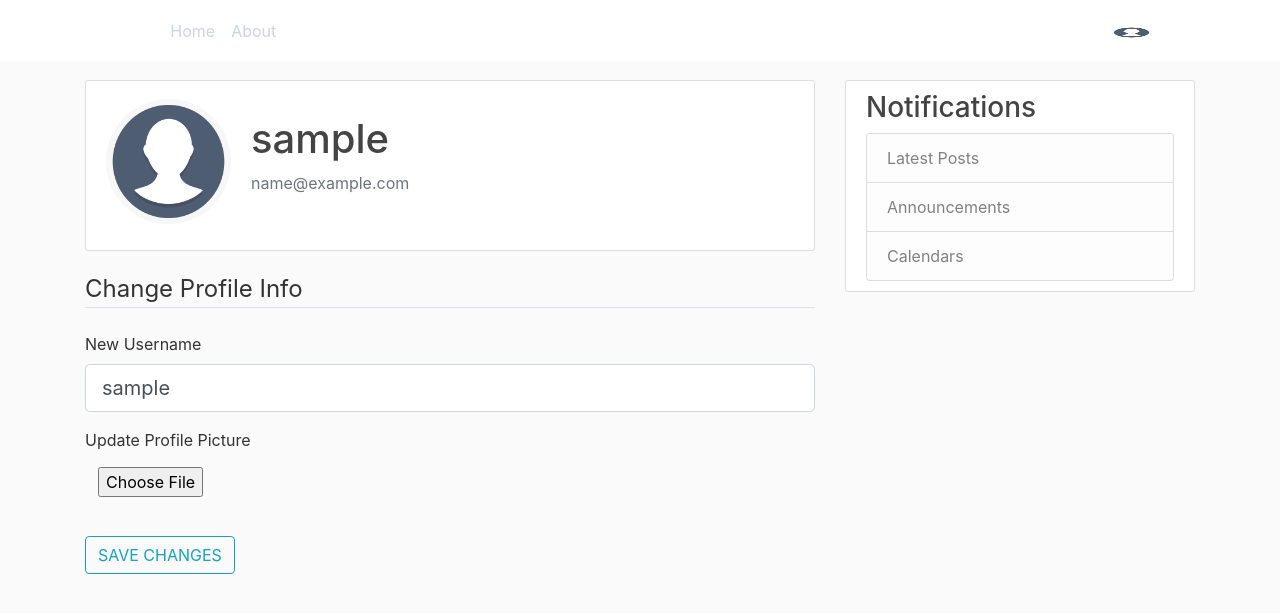
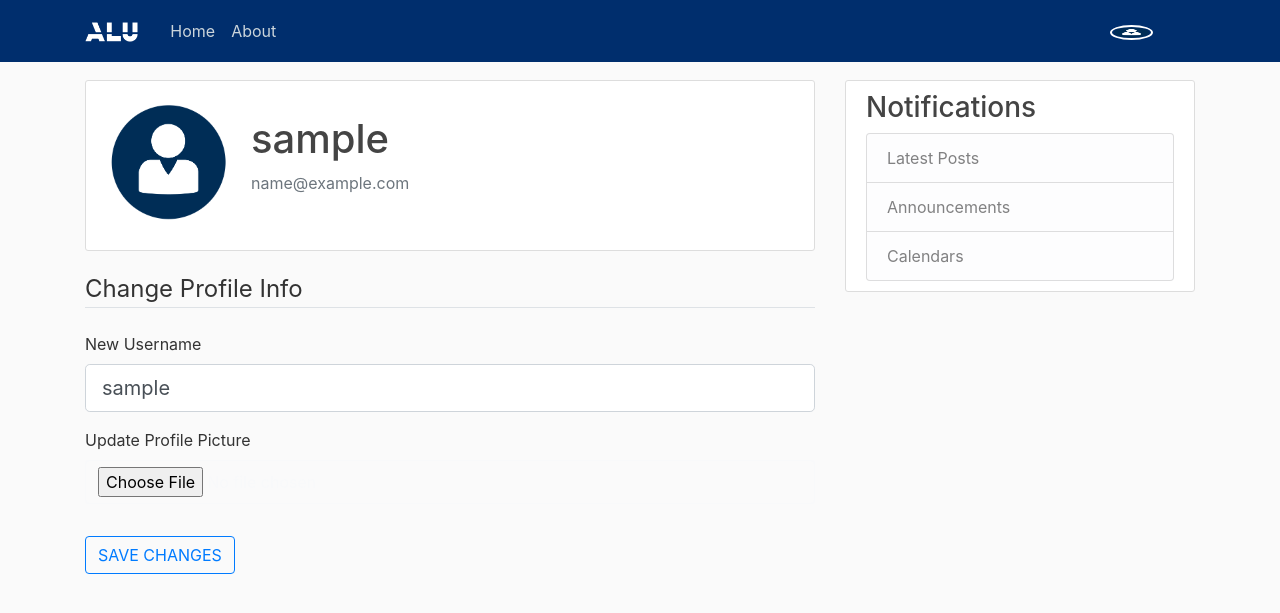
Before and after one commit to ahmedmeshref/ALU_Blog, a Flask app: page /profile/1/update_profile in a window 1280 px wide. Shown: the top 613 px of the page. Run offline with Flask 2, Linux system fonts and the light colour scheme; the visitor is signed in with stand-in values (Sample User, id 1); data comes from the database, SQL or seed files in the repository; some libraries are stand-ins or nearby versions.

Commit message:
all features are working

```diff
--- a/blog/model.py
+++ b/blog/model.py
@@ -13,7 +13,7 @@ class User(db.Model, UserMixin):
     __tablename__ = "user"
     id = db.Column(db.Integer, primary_key=True)
     username = db.Column(db.String(20), unique=True, nullable=False)
-    profile_image = db.Column(db.String(20), nullable=False, default='profile.png')
+    profile_image = db.Column(db.String(20), nullable=False, default='my_profile.png')
     email = db.Column(db.String(50), unique=True, nullable=False)
     # we hash the user password to a 60 string long
     password = db.Column(db.String(60), nullable=False)
--- a/blog/routes.py
+++ b/blog/routes.py
@@ -36,7 +36,7 @@ def register():
     if request.method == 'POST':
         if form.validate_on_submit():
             hashed_pass = bcrypt.generate_password_hash(form.password.data).decode('utf-8')
-            user = User(username=form.username.data, email=form.email.data, password=hashed_pass)
+            user = User(username=form.username.data.title(), email=form.email.data, password=hashed_pass)
             db.session.add(user)
             db.session.commit()
             flash(f"Account created successfully! Now you can login", 'success')
@@ -70,7 +70,7 @@ def login():
 @login_required
 def logout():
     logout_user()
-    return redirect(url_for("home"))
+    return redirect(url_for("login"))
 
 
 @app.route("/profile/<user_id>", methods=['GET', 'POST'])
--- a/blog/templates/base.html
+++ b/blog/templates/base.html
@@ -6,16 +6,17 @@
     <link rel="stylesheet" href="https://stackpath.bootstrapcdn.com/bootstrap/4.3.1/css/bootstrap.min.css"
           integrity="sha384-ggOyR0iXCbMQv3Xipma34MD+dH/1fQ784/j6cY/iJTQUOhcWr7x9JvoRxT2MZw1T" crossorigin="anonymous">
     <link rel="stylesheet" href="{{ url_for('static', filename='styles.css') }}">
+    <link rel="icon" sizes="64x64" href="{{ url_for('static', filename='icon/favicon_.ico') }}">
     {% if title %}
         <title>{{ title }}</title>
     {% else %}
-        <title> Blog Home</title>
+        <title> ALU Blog </title>
     {% endif %}
     {% block head %}{% endblock %}
 </head>
 <body>
     <header class="site-header">
-      <nav class="navbar navbar-expand-md navbar-dark bg-steel fixed-top" >
+      <nav class="navbar navbar-expand-md navbar-dark fixed-top" style="background-color: #002E6D">
         <div class="container">
           <a class="navbar-brand mr-4" href="{{ url_for('home') }}">
               <img src="{{ url_for('static', filename='logo.png')}}" alt="ALU" height="20px">
--- a/blog/templates/edit_profile.html
+++ b/blog/templates/edit_profile.html
@@ -44,7 +44,7 @@
             </div>
         </fieldset>
         <div class="form-group">
-            {{ form.submit(class="btn btn-outline-info") }}
+            {{ form.submit(class="btn btn-outline-primary") }}
         </div>
     </form>
 {% endblock %}
--- a/blog/templates/home.html
+++ b/blog/templates/home.html
@@ -22,7 +22,7 @@
                           {% elif time_diff.seconds//60 %}
                             {{ time_diff.seconds // 60 }} minutes ago
                           {% else %}
-                            1 minute ago
+                            {{ time_diff.seconds // 60 }} seconds ago
                           {% endif %}
                       </small>
                     </div>
--- a/blog/templates/show_post.html
+++ b/blog/templates/show_post.html
@@ -42,8 +42,7 @@
             </div>
           </div>
       </div>
-    <h2><a class="article-title" href="{{ url_for('show_post', username=post.author.username, post_id=post.id) }}">
-        {{ post.title }}</a></h2>
+    <h2>{{ post.title }}</h2>
     <p class="article-content text-dark">{{ post.content }}</p>
   </div>
 </article>
```
Also changed, not shown: test.py (deleted, +0 -9 lines), blog/static/icon/favicon_.ico (added), blog/static/profile_pics/b8930be792643082.png (added), blog/static/profile_pics/my_profile.png (added).
